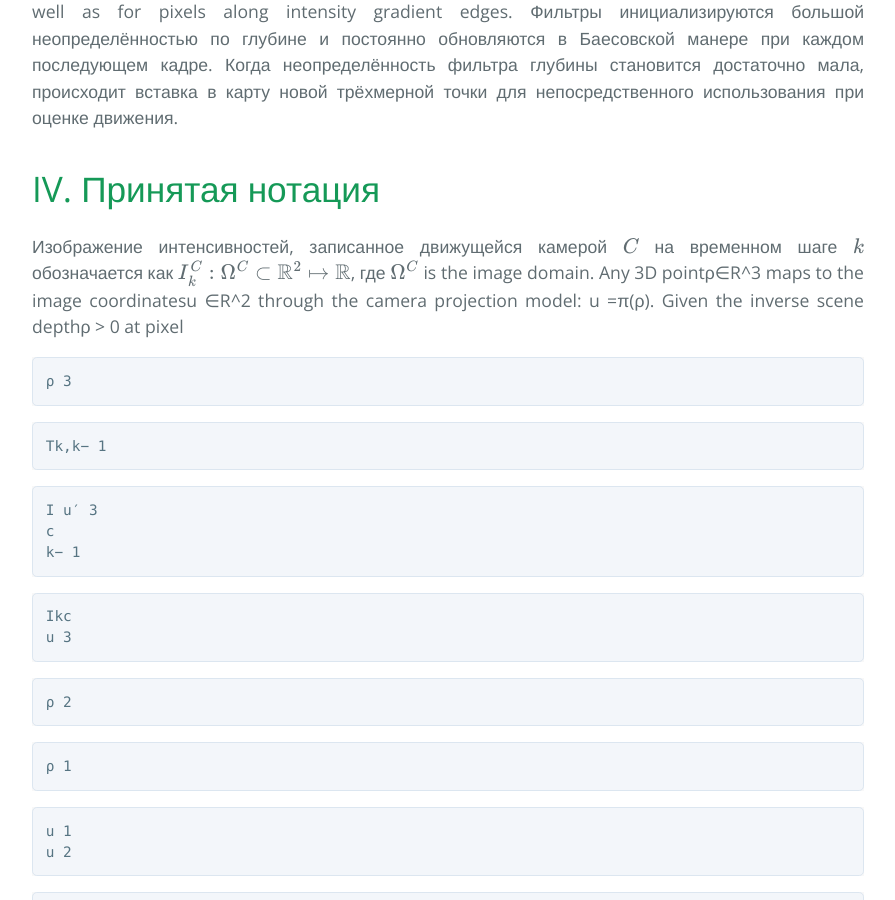
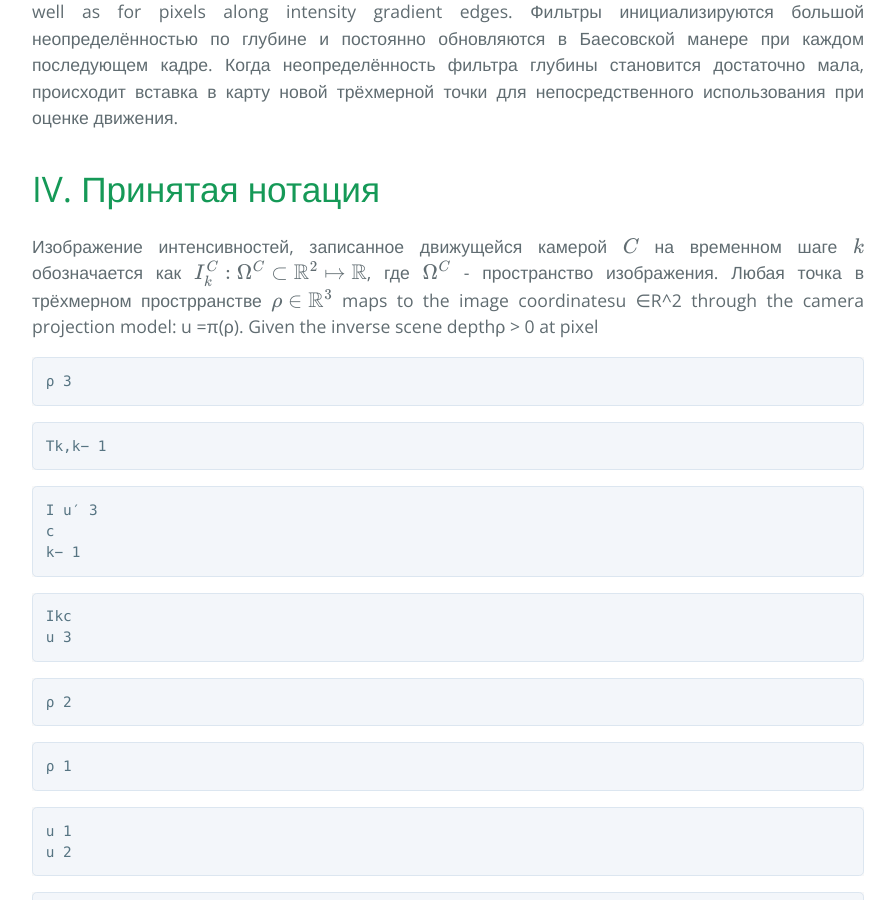
Before and after one commit to i-v-s/slam, a Jekyll site: the page built from svo2.md, in a window 1280 px wide and 900 px high, scrolled down 6042 px. Shown: the whole window, without its empty margins (192-1087 px from the left). Built offline with Jekyll 4.4.1, drawn with Linux system fonts in a browser that asks for light colours; our own code applies the rules of GitHub Pages for plain Markdown files; formulas are drawn with MathJax 3.

Commit message:
Обновлено svo2.md

```diff
--- a/svo2.md
+++ b/svo2.md
@@ -247,8 +247,8 @@ along intensity gradient edges. Фильтры инициализируются
 
 # IV. Принятая нотация
 Изображение интенсивностей, записанное движущейся камерой $$C$$ на
-временном шаге $$k$$ обозначается как $$I_{k}^{C}: \Omega^{C} \subset \mathbb{R}^{2} \mapsto \mathbb{R}$$, где $$\Omega^{C}$$ is
-the image domain. Any 3D pointρ∈R^3 maps to the image
+временном шаге $$k$$ обозначается как $$I_{k}^{C}: \Omega^{C} \subset \mathbb{R}^{2} \mapsto \mathbb{R}$$, где $$\Omega^{C}$$ - пространство изображения.
+Любая точка в трёхмерном прострранстве $$\rho \in \mathbb{R}^{3}$$ maps to the image
 coordinatesu ∈R^2 through the camera projection model:
 u =π(ρ). Given the inverse scene depthρ > 0 at pixel
 
```
